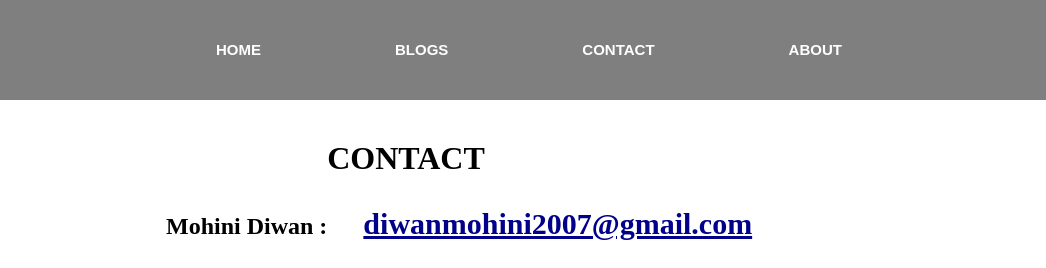
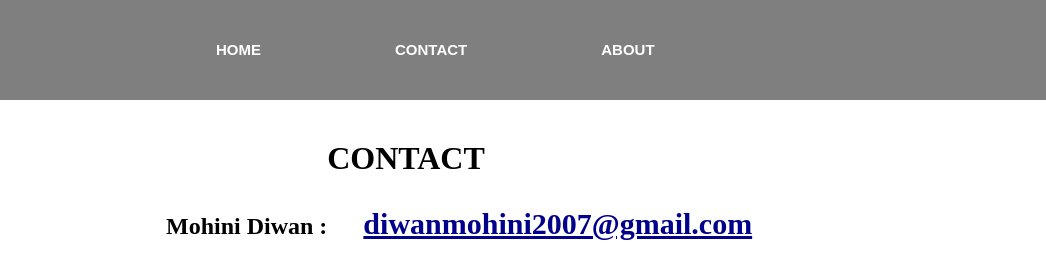
Before and after one commit to amansaini5134/RadioActiveWasteManagement, a plain HTML site: page contact.html in a window 1280 px wide. Shown: the top 268 px of the page, 234-1280 px from the left. Drawn offline with Linux system fonts and the light colour scheme.

Commit message:
Update contact.html

```diff
--- a/contact.html
+++ b/contact.html
@@ -18,7 +18,7 @@
 
 
             <a href="project.html" target="_blank">HOME</a>
-            <a href="contact.html" target="_blank">BLOGS</a>
+
             <a href="contact.html" target="_blank">CONTACT</a>
             <a href="about.html" target="_blank">ABOUT</a>
 
```
